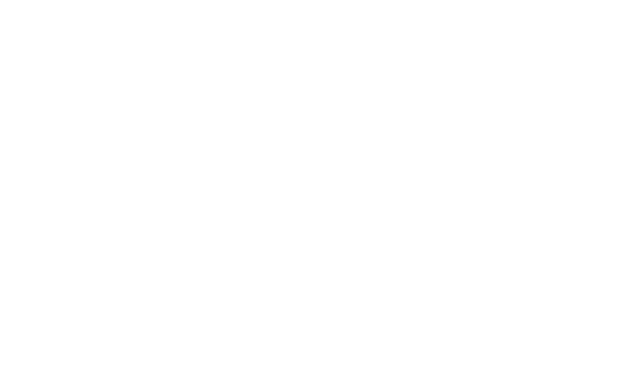
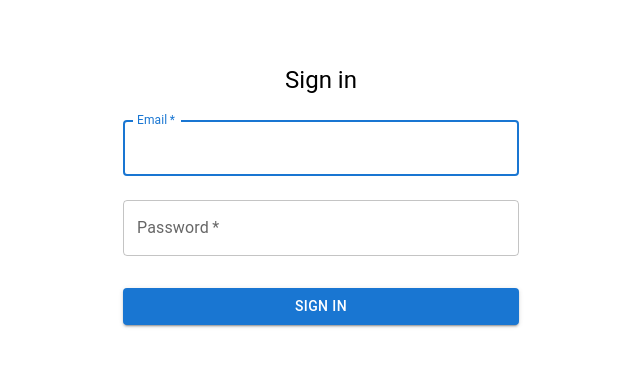
Before and after one commit to pablo-lv/inventory_app, a React (Create React App) app: page /login in a window 1280 px wide. Before the commit this address had no page. Shown: the top 366 px of the page, without its empty margins (319-959 px from the left). Built offline with nearby package versions, Linux system fonts and the light colour scheme.

Commit message:
added login and update product

```diff
--- a/src/App.js
+++ b/src/App.js
@@ -4,16 +4,19 @@ import Dashboard from './components/Dashboard';
 import Products from './components/Products';
 import Orders from './components/Orders';
 import Layout from './components/Layout';
+import LoginPage from './components/LoginPage';
+import AuthRoute from './components/AuthRoute';
 
 function App() {
   return (
     <Router>
       <Routes>
         <Route path="/" element={<Layout />}>
-          <Route index element={<Dashboard />} />
-          <Route path="products" element={<Products />} />
-          <Route path="orders" element={<Orders />} />
+          <Route index element={<AuthRoute><Dashboard /></AuthRoute>} />
+          <Route path="products" element={<AuthRoute><Products /></AuthRoute>} />
+          <Route path="orders" element={<AuthRoute><Orders /></AuthRoute>} />
         </Route>
+        <Route path="/login" element={<LoginPage />} />
       </Routes>
     </Router>
   );
--- /dev/null
+++ b/src/components/AuthRoute.js
@@ -0,0 +1,10 @@
+import React from 'react';
+import { Navigate } from 'react-router-dom';
+
+const AuthRoute = ({ children }) => {
+  console.log(children)
+  const isAuthenticated = localStorage.getItem('token');
+  return isAuthenticated ? children : <Navigate to="/login" replace />;
+};
+
+export default AuthRoute;
--- a/src/components/Layout.js
+++ b/src/components/Layout.js
@@ -1,11 +1,34 @@
-import React from 'react';
-import { AppBar, Toolbar, Typography, IconButton, Drawer, List, ListItem, ListItemIcon, ListItemText, Box, CssBaseline } from '@mui/material';
+import React, { useState }  from 'react';
+import { AppBar, Toolbar, Typography, IconButton, Drawer, List, ListItem, ListItemIcon, ListItemText, Box, CssBaseline, Menu, MenuItem, Divider } from '@mui/material';
 import { Dashboard, ShoppingBasket, Receipt, AccountCircle } from '@mui/icons-material';
-import { Link, Outlet } from 'react-router-dom';
+import { Link, Outlet, useNavigate } from 'react-router-dom';
+import Logout from '@mui/icons-material/Logout';
+import Settings from '@mui/icons-material/Settings';
+import Profile from '@mui/icons-material/Person';
+
 
 const drawerWidth = 240;
 
 function Layout() {
+
+  const [anchorEl, setAnchorEl] = useState(null);
+  const navigate = useNavigate();
+
+  const handleMenu = (event) => {
+    setAnchorEl(event.currentTarget);
+  };
+
+  const handleClose = () => {
+    setAnchorEl(null);
+  };
+
+  const handleLogout = () => {
+    // Perform logout actions, e.g., clearing user tokens or other session data
+    localStorage.removeItem('token');
+    handleClose(); // Close the menu
+    navigate('/login'); // Redirect to login page
+  };
+
   return (
     <Box sx={{ display: 'flex' }}>
       <CssBaseline />
@@ -14,9 +37,53 @@ function Layout() {
           <Typography variant="h6" noWrap component="div" sx={{ flexGrow: 1 }}>
             Inventory App
           </Typography>
-          <IconButton color="inherit">
-            <AccountCircle />
-          </IconButton>
+          <div>
+            <IconButton
+              size="large"
+              aria-label="account of current user"
+              aria-controls="menu-appbar"
+              aria-haspopup="true"
+              onClick={handleMenu}
+              color="inherit"
+            >
+              <AccountCircle />
+            </IconButton>
+                <Menu
+                id="menu-appbar"
+                anchorEl={anchorEl}
+                anchorOrigin={{
+                  vertical: 'top',
+                  horizontal: 'right',
+                }}
+                keepMounted
+                transformOrigin={{
+                  vertical: 'top',
+                  horizontal: 'right',
+                }}
+                open={Boolean(anchorEl)}
+                onClose={handleClose}
+              >
+               <MenuItem onClick={() => {navigate('/'); handleClose();}}>
+              <ListItemIcon>
+                <Profile fontSize="small" />
+              </ListItemIcon>
+              Profile
+            </MenuItem>
+            <MenuItem onClick={() => {navigate('/'); handleClose();}}>
+              <ListItemIcon>
+                <Settings fontSize="small" />
+              </ListItemIcon>
+              Settings
+            </MenuItem>
+            <Divider />
+            <MenuItem onClick={handleLogout}>
+              <ListItemIcon>
+                <Logout fontSize="small" />
+              </ListItemIcon>
+              Logout
+            </MenuItem>
+            </Menu>
+        </div>
         </Toolbar>
       </AppBar>
       <Drawer
--- /dev/null
+++ b/src/components/LoginPage.js
@@ -0,0 +1,80 @@
+import React, { useState } from 'react';
+import { Container, TextField, Button, Typography, Box } from '@mui/material';
+import { useNavigate } from 'react-router-dom';
+import axios from 'axios';
+
+function LoginPage() {
+  const [email, setEmail] = useState('');
+  const [password, setPassword] = useState('');
+  const navigate = useNavigate();
+
+  const handleSubmit = async (event) => {
+    event.preventDefault();
+    try {
+        const response = await axios.post('http://localhost:8080/auth/login', { email, password });
+        const token = response.data.token;
+
+        localStorage.setItem('token', token);
+
+        navigate('/products');
+      } catch (error) {
+        console.error("Login failed:", error.response || error.message);
+
+      }
+  };
+
+  return (
+    <Container component="main" maxWidth="xs">
+      <Box
+        sx={{
+          marginTop: 8,
+          display: 'flex',
+          flexDirection: 'column',
+          alignItems: 'center',
+        }}
+      >
+        <Typography component="h1" variant="h5">
+          Sign in
+        </Typography>
+        <Box component="form" onSubmit={handleSubmit} noValidate sx={{ mt: 1 }}>
+          <TextField
+            variant="outlined"
+            margin="normal"
+            required
+            fullWidth
+            id="email"
+            label="Email"
+            name="email"
+            autoComplete="email"
+            autoFocus
+            value={email}
+            onChange={(e) => setEmail(e.target.value)}
+          />
+          <TextField
+            variant="outlined"
+            margin="normal"
+            required
+            fullWidth
+            name="password"
+            label="Password"
+            type="password"
+            id="password"
+            autoComplete="current-password"
+            value={password}
+            onChange={(e) => setPassword(e.target.value)}
+          />
+          <Button
+            type="submit"
+            fullWidth
+            variant="contained"
+            sx={{ mt: 3, mb: 2 }}
+          >
+            Sign In
+          </Button>
+        </Box>
+      </Box>
+    </Container>
+  );
+}
+
+export default LoginPage;
--- /dev/null
+++ b/src/components/Notification.js
@@ -0,0 +1,26 @@
+import React from 'react';
+import Snackbar from '@mui/material/Snackbar';
+import MuiAlert from '@mui/material/Alert';
+
+const Alert = React.forwardRef(function Alert(props, ref) {
+  return <MuiAlert elevation={6} ref={ref} variant="filled" {...props} />;
+});
+
+function Notification({ open, setOpen, message, severity = 'info' }) {
+  const handleClose = (event, reason) => {
+    if (reason === 'clickaway') {
+      return;
+    }
+    setOpen(false);
+  };
+
+  return (
+    <Snackbar open={open} autoHideDuration={6000} onClose={handleClose}>
+      <Alert onClose={handleClose} severity={severity} sx={{ width: '100%' }}>
+        {message}
+      </Alert>
+    </Snackbar>
+  );
+}
+
+export default Notification;
--- a/src/components/Products.js
+++ b/src/components/Products.js
@@ -1,6 +1,8 @@
 import React, { useEffect, useState } from 'react';
 import { DataGrid } from '@mui/x-data-grid';
 import axios from 'axios';
+
+import Notification from './Notification';
 
 const columns = [
   { field: 'id', headerName: 'ID', width: 90 , editable: true},
@@ -16,19 +18,35 @@ const columns = [
 function Products() {
 
   const [productData, setProductData] = useState([]);
+  const [notification, setNotification] = useState({
+    open: false,
+    message: '',
+    severity: 'info',
+  });
+
 
   const updatedProduct = async (product) =>{
     try {
       console.log(product)
-      // Replace 'YOUR_ACCESS_TOKEN' with the token you have
-      const accessToken = 'eyJhbGciOiJIUzM4NCJ9.eyJzdWIiOiJhZG1pbkBnb29nbGUuY29tIiwiaWF0IjoxNzExMjE3ODYwLCJleHAiOjE3MTEzMDQyNjB9.k2knGiRfiV4iSH9kA-vL_B-nZT8gqHyOi7S1aPiFOrasxc8YksM39TGVLnPYOttt';
-      const response = await axios.put('http://localhost:8080/api/products', {
+      const accessToken = localStorage.getItem("token")
+      const response = await axios.put('http://localhost:8080/api/products', product, {
         headers: {
           Authorization: `Bearer ${accessToken}`
         }
       });
-      setProductData(response.data);
+
+      setNotification({
+        open: true,
+        message: 'Producto Actualizado',
+        severity: 'success',
+      });
+
     } catch (error) {
+      setNotification({
+        open: true,
+        message: 'An error occurred!',
+        severity: 'error',
+      });
       console.error('There was an error fetching the product data:', error);
     }
 
@@ -37,8 +55,8 @@ function Products() {
   useEffect(() => {
     const fetchProducts = async () => {
       try {
-        // Replace 'YOUR_ACCESS_TOKEN' with the token you have
-        const accessToken = 'eyJhbGciOiJIUzM4NCJ9.eyJzdWIiOiJhZG1pbkBnb29nbGUuY29tIiwiaWF0IjoxNzExMjE3ODYwLCJleHAiOjE3MTEzMDQyNjB9.k2knGiRfiV4iSH9kA-vL_B-nZT8gqHyOi7S1aPiFOrasxc8YksM39TGVLnPYOttt';
+
+        const accessToken = localStorage.getItem("token")
         const response = await axios.get('http://localhost:8080/api/products', {
           headers: {
             Authorization: `Bearer ${accessToken}`
@@ -52,6 +70,11 @@ function Products() {
 
     fetchProducts();
   }, []);
+
+
+  const handleClose = () => {
+    setNotification({ ...notification, open: false });
+  };
 
   return (
     <div style={{ height: 600, width: '100%' }}>
@@ -67,6 +90,12 @@ function Products() {
           updatedProduct(updatedRow)
         }
       />
+      <Notification
+        open={notification.open}
+        setOpen={handleClose}
+        message={notification.message}
+        severity={notification.severity}
+      />
     </div>
   );
 }
```
